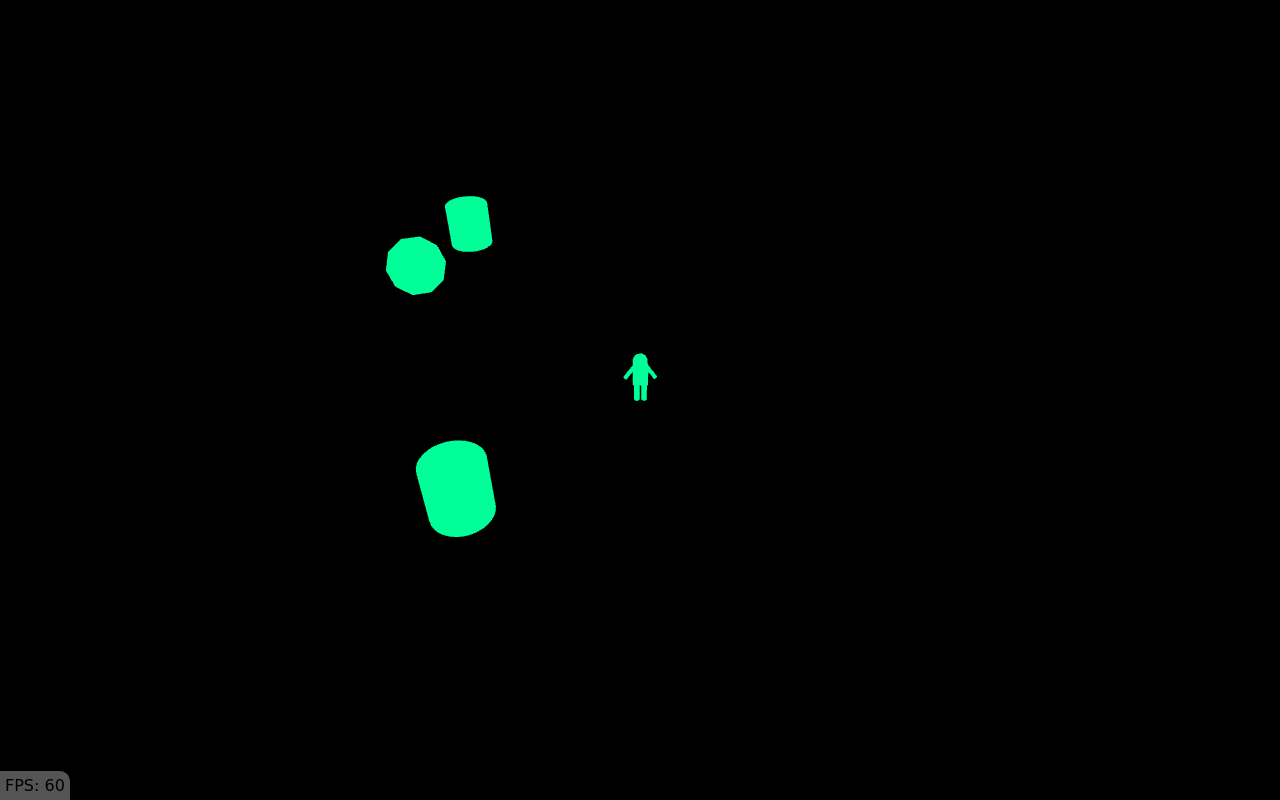
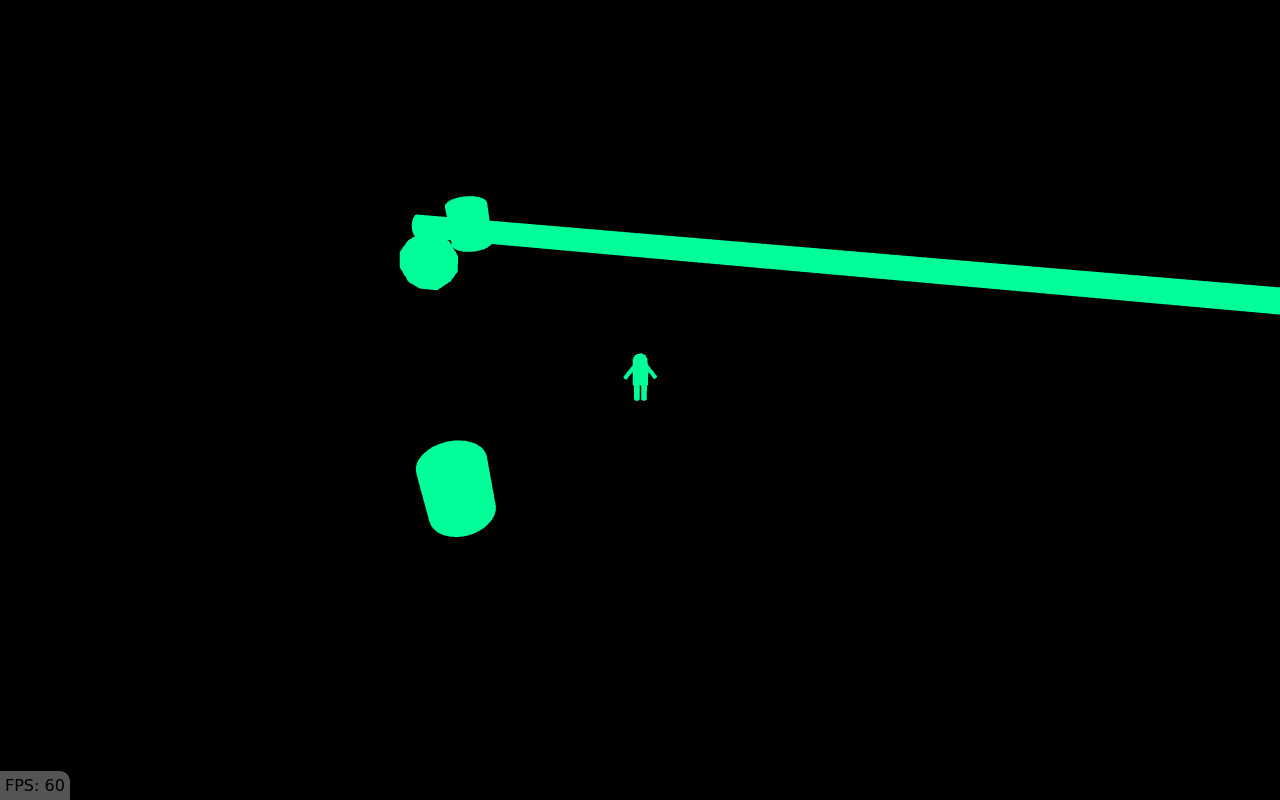
Before and after one commit to pintarj/rgti-boss-fight, a plain HTML site: page index.html in a window 1280 px wide. Both pictures are taken after a click on the button "Play". Drawn offline with Linux system fonts and the light colour scheme.

Commit message:
laser implemented

```diff
--- a/index.html
+++ b/index.html
@@ -10,6 +10,8 @@
         <script type="text/javascript" src="script/scene/object.js"></script>
         <script type="text/javascript" src="script/scene/camera.js"></script>
         <script type="text/javascript" src="script/scene/scene.js"></script>
+        <script type="text/javascript" src="script/game/laser.js"></script>
+        <script type="text/javascript" src="script/game/cthun.js"></script>
         <script type="text/javascript" src="script/game/hero.js"></script>
         <script type="text/javascript" src="script/game/game-scene.js"></script>
         <script type="text/javascript" src="script/menu/menu-scene.js"></script>
--- /dev/null
+++ b/script/game/cthun.js
@@ -0,0 +1,36 @@
+
+/**
+ * Create a Cthun object.
+ * */
+function Cthun() {
+    SceneObject.call(this, 'cthun', 'janez');
+    this.setPosition([0, 0, 0]);
+    this.speed = 2 * Math.PI / 10; // one turn every 10s
+    this.orientation = 0;
+    this.laser = new Laser();
+}
+
+/**
+ * Inherit SceneObject.
+ * */
+Cthun.prototype = Object.create(SceneObject.prototype);
+
+/**
+ * Correct the constructor pointer because it points to Hero.
+ */
+Cthun.prototype.constructor = Cthun;
+
+/**
+ * Calculate the Cthun's view matrix.
+ * @return {mat4}
+ * */
+Cthun.prototype.calculateViewMatrix = function () {
+    var matrix = SceneObject.prototype.calculateViewMatrix.call(this);
+    mat4.rotateY(matrix, matrix, -this.orientation);
+    return matrix;
+};
+
+Cthun.prototype.draw = function() {
+    SceneObject.prototype.draw.call(this);
+    this.laser.draw();
+};
--- a/script/game/game-scene.js
+++ b/script/game/game-scene.js
@@ -8,7 +8,7 @@
  * */
 function GameScene() {
     Scene.call(this, 'game-scene');
-    this.cthun = new SceneObject('cthun', 'janez');
+    this.cthun = new Cthun();
     this.pillar1 = new SceneObject('pillar', 'janez');
     this.pillar2 = new SceneObject('pillar', 'janez');
     this.hero = new Hero();
@@ -64,17 +64,17 @@ GameScene.prototype.update = function (delta) {
         var z = this.hero.position[2];
         x += delta * this.hero.speed * Math.sin(this.hero.orientation) * heroMoveVector[1];
         z -= delta * this.hero.speed * Math.cos(this.hero.orientation) * heroMoveVector[1];
-
         x += delta * this.hero.speed * Math.cos(this.hero.orientation) * heroMoveVector[0];
         z += delta * this.hero.speed * Math.sin(this.hero.orientation) * heroMoveVector[0];
-
-
-        //x += delta * this.hero.speed * Math.cos(this.hero.orientation) * heroMoveVector[0];
-        //z -= delta * this.hero.speed * Math.sin(this.hero.orientation) * heroMoveVector[0];
         this.hero.setPosition([x, 0, z]);
     }
 
     this.updateCamera();
+
+    // update Cthun and its laser
+    var orientation = this.cthun.orientation + delta * this.cthun.speed;
+    this.cthun.orientation = orientation;
+    this.cthun.laser.orientation = orientation;
 };
 
 /**
@@ -84,10 +84,10 @@ GameScene.prototype.update = function (delta) {
 GameScene.prototype.draw = function () {
     gl.clearColor(0.0, 0.0, 0.0, 1.0);
     gl.clear(gl.COLOR_BUFFER_BIT);
-    this.cthun.draw();
     this.pillar1.draw();
     this.pillar2.draw();
     this.hero.draw();
+    this.cthun.draw();
 };
 
 /**
--- /dev/null
+++ b/script/game/laser.js
@@ -0,0 +1,32 @@
+
+/**
+ * Create a Laser object.
+ * */
+function Laser() {
+    SceneObject.call(this, 'laser', 'janez');
+    this.setPosition([0, 0, 0]); // not considered in "calculateViewMatrix"
+    this.orientation = 0;
+    this.length = 100;
+}
+
+/**
+ * Inherit SceneObject.
+ * */
+Laser.prototype = Object.create(SceneObject.prototype);
+
+/**
+ * Correct the constructor pointer because it points to Laser.
+ */
+Laser.prototype.constructor = Laser;
+
+/**
+ * Calculate the laser's view matrix.
+ * @return {mat4}
+ * */
+Laser.prototype.calculateViewMatrix = function () {
+    var matrix = mat4.create();
+    mat4.rotateY(matrix, matrix, -this.orientation);
+    var randomScale = 1;
+    mat4.scale(matrix, matrix, [randomScale, randomScale, this.length]);
+    return matrix;
+};
--- a/script/scene/model.js
+++ b/script/scene/model.js
@@ -119,7 +119,8 @@ var modelsNames = [
     'cube',
     'cthun',
     'pillar',
-    'hero'
+    'hero',
+    'laser'
 ];
 
 /**
```
Also changed, not shown: asset/laser.mtl (added), asset/laser.obj (added).
